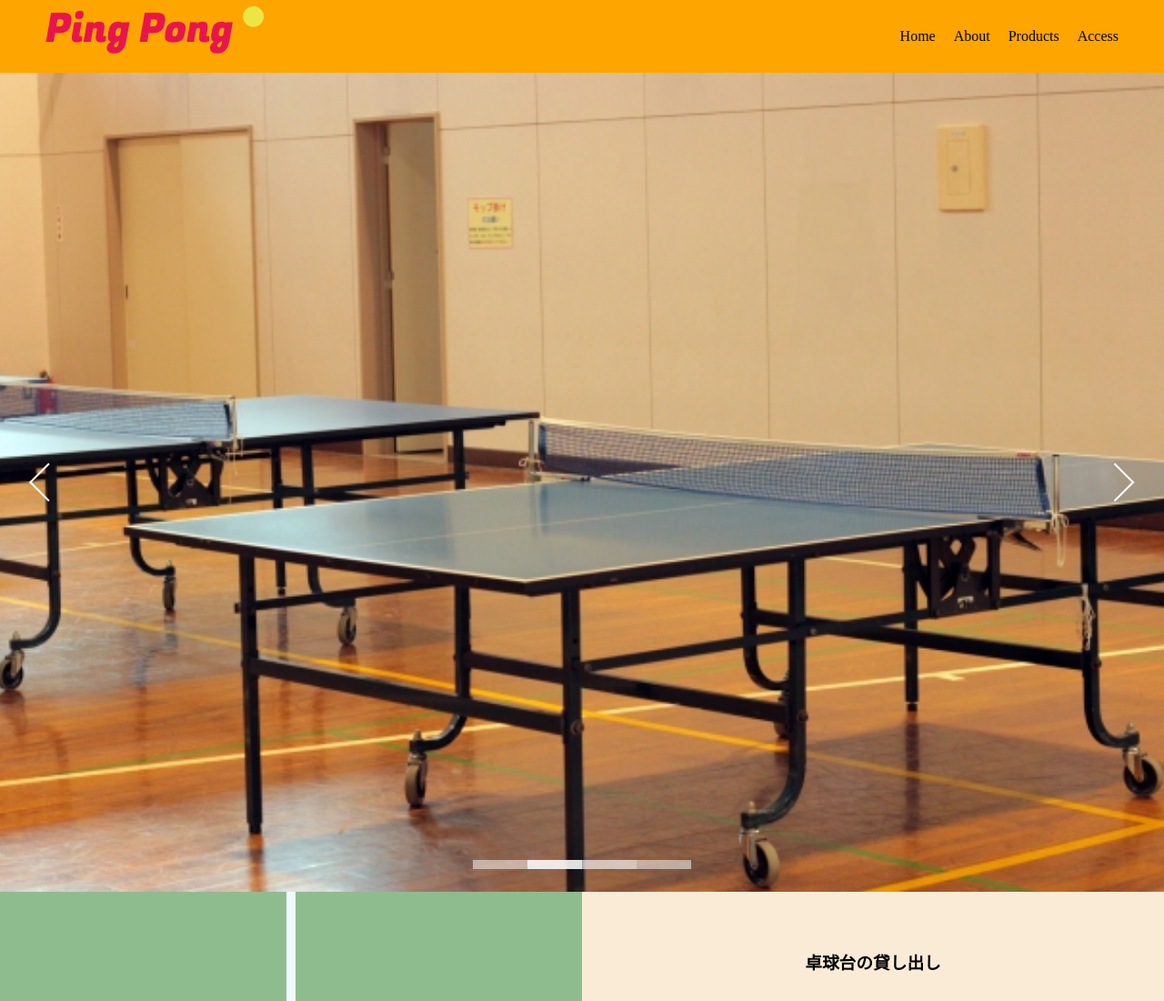
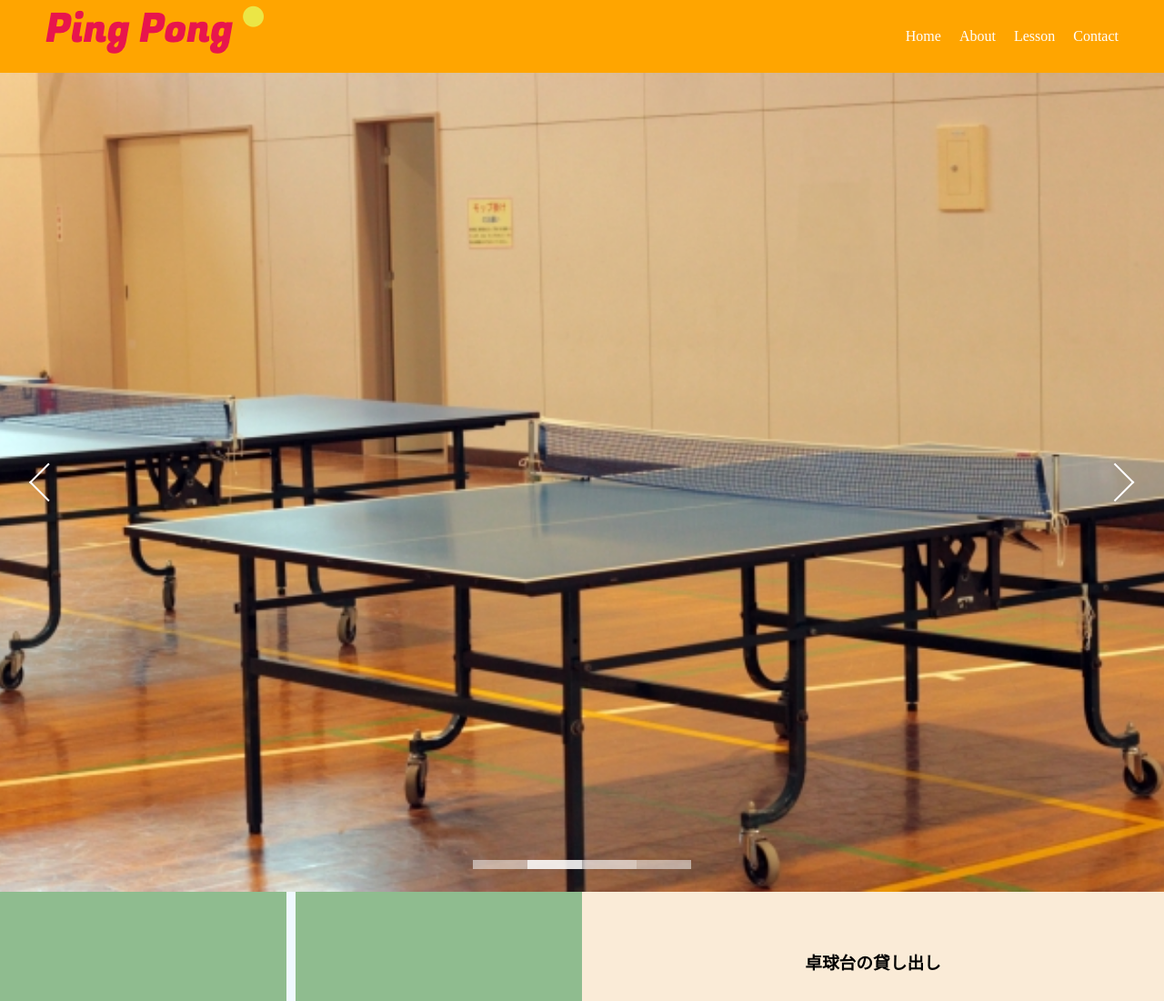
Before and after one commit to yuyuooo/exercise, a plain HTML site: page index.html in a window 1280 px wide. Shown: the top 1100 px of the page at 91% size. Drawn offline with Linux system fonts and the light colour scheme; a web font is replaced by a local one.

Commit message:
[Add]ページリンクを追加

```diff
--- a/index.html
+++ b/index.html
@@ -14,10 +14,10 @@
       <div class="header-container">
         <div class="logo"></div>
         <ul>
-          <li>Home</li>
-          <li>About</li>
-          <li>Products</li>
-          <li>Access</li>
+          <li><a href="#">Home</a></li>
+          <li><a href="#about">About</a></li>
+          <li><a href="#lesson">Lesson</a></li>
+          <li><a href="#">Contact</a></li>
         </ul>
       </div>
     </header>
@@ -33,7 +33,7 @@
       <div class="main-container">
         <div class="main-box">
           <div class="circle">
-            <h1>PingPong について</h1>
+            <h1 id="about">PingPong について</h1>
             <p>卓球台の貸出し（ラケット・ボール付き）、<br>専門コーチによる初心者卓球レッスンや<br>ちびっ子卓球教室をしています。</p>
           </div>
           <div class="line1"></div>
@@ -68,7 +68,7 @@
           <p class="explanation2">※人数分のラケット、ピン球30個付き</p>
         </div>
         <div class="main-box">
-          <h3>卓球教室</h3>
+          <h3 id="lesson">卓球教室</h3>
           <table>
             <tr>
               <th colspan="5">マンツーマンレッスン（1回２時間)</th>
--- a/stylesheet.css
+++ b/stylesheet.css
@@ -29,11 +29,14 @@ header {
 header ul {
   display: flex;
   list-style: none;
+  color: white;
   justify-content: right;
 }
 
-header li {
+header a {
   margin-left: 20px;
+  color: white;
+  text-decoration: none;
 }
 
 .container {
```
